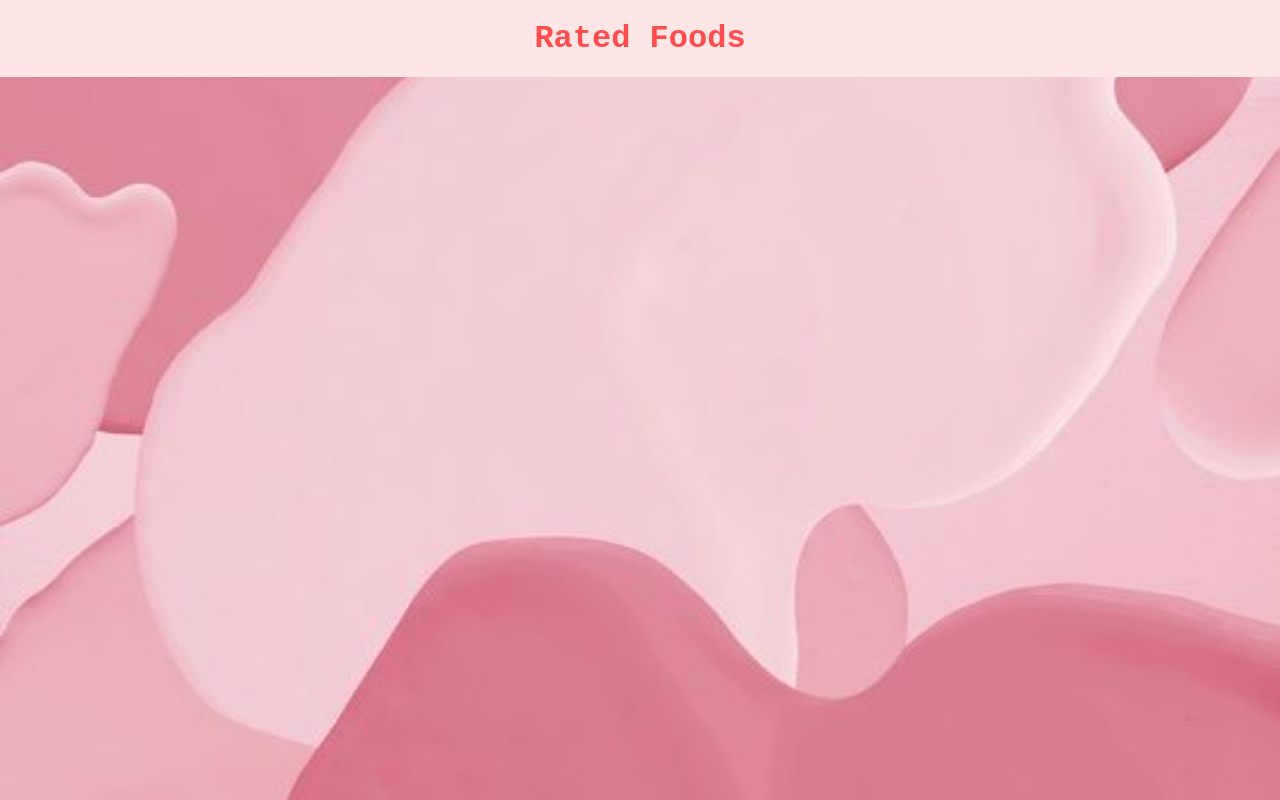
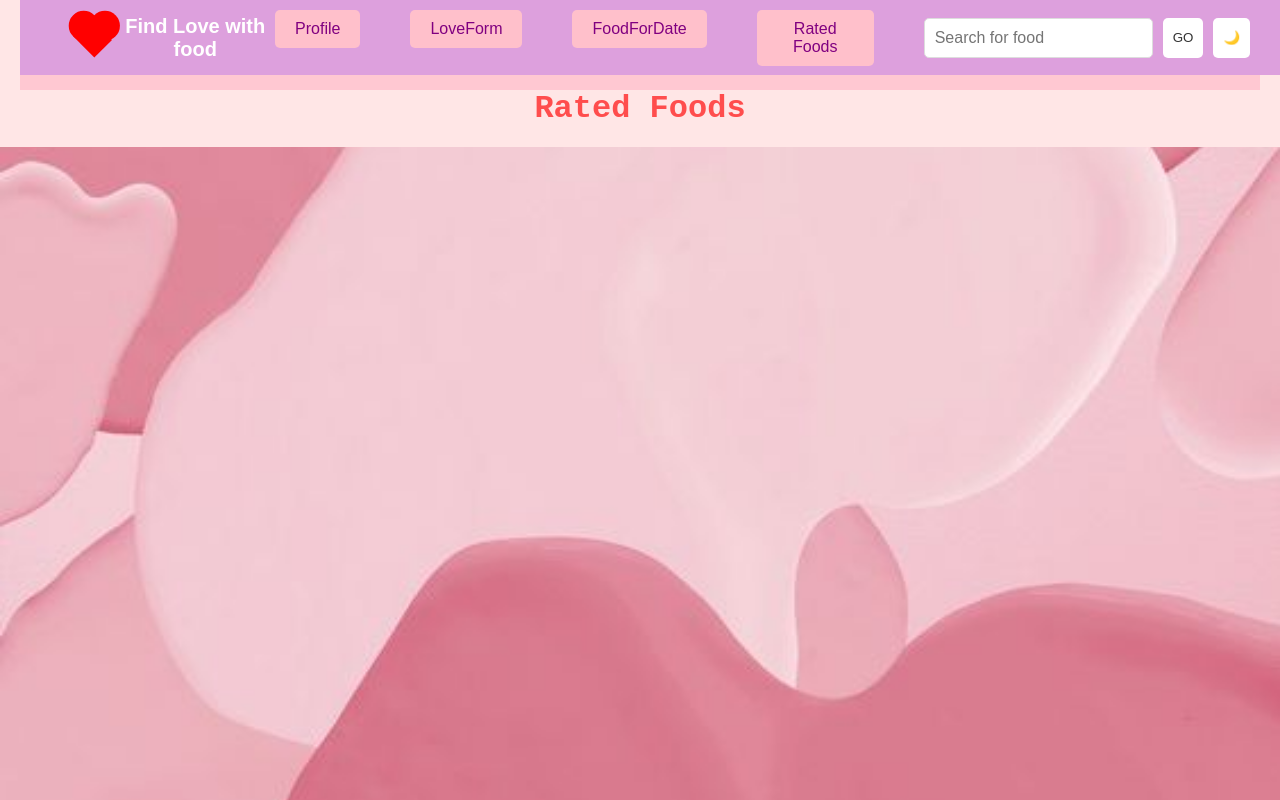
Before and after one commit to two23three/findingMapenzi, a React (Create React App) app: page /rated-foods in a window 1280 px wide. Built offline with nearby package versions, Linux system fonts and the light colour scheme.

Commit message:
move navbar

```diff
--- a/src/components/FoodDisplay.js
+++ b/src/components/FoodDisplay.js
@@ -55,6 +55,7 @@ function FoodDisplay({ setRatings }) {
 
   // Function to handle search query changes
   const handleSearch = (query) => {
+
     setSearchQuery(query);
   };
 
--- a/src/components/RatedFoods.js
+++ b/src/components/RatedFoods.js
@@ -1,6 +1,7 @@
 import React from "react";
 import "./RatedFoods.css";
 import StarRating from "./StarRating";
+import NavBar from "./NavBar";
 // This component is responsible for displaying foods that have been rated.
 function RatedFoods({ ratings }) {
   // Filter to include only rated items
@@ -10,6 +11,7 @@ function RatedFoods({ ratings }) {
 
   return (
     <div className="rated-foods-container">
+      <NavBar />
       <h1 className="rated-foods-title">Rated Foods</h1>
       <div className="rated-foods-list">
         {ratedEntries.map(([recipeId, recipeData], index) => (
```
